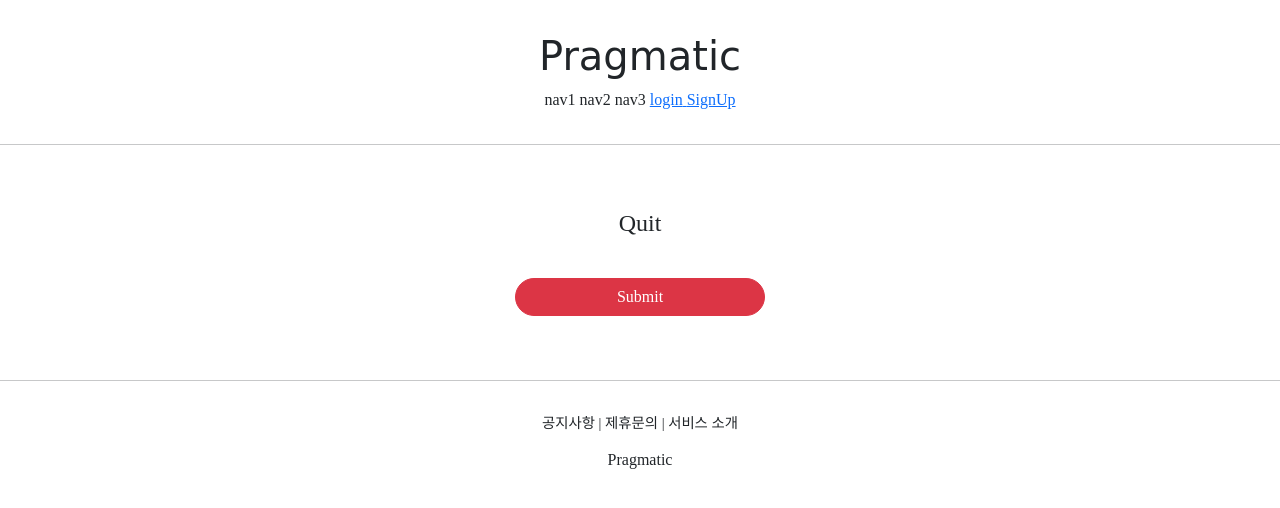
After one commit to ParkShinUng/pragmatic, a Django app: template accountapp/templates/accountapp/delete.html in a window 1280 px wide. The commit adds this page. Shown: the top 508 px of the page. Run offline with Django 3.2, Linux system fonts and the light colour scheme; the template is opened without the code that fills it, so the values that code supplies are empty; some libraries are stand-ins or nearby versions; some web fonts are replaced.

Commit message:
django course 26 commit

```diff
--- /dev/null
+++ b/accountapp/templates/accountapp/delete.html
@@ -0,0 +1,18 @@
+{% extends 'base.html' %}
+
+{% block content %}
+
+    <div style="text-align: center; max-width: 500px; margin: 4rem auto;">
+        <div class="mb-4">
+            <h4>Quit</h4>
+        </div>
+        <!-- accountapp 내부의 create Route 연결 : Routing 일원화 -->
+        <form action="{% url 'accountapp:delete' pk=user.pk %}" method="post">
+            <!-- POST 방식에는 반드시 csrf_token 작성 -->
+            {% csrf_token %}
+            <!-- View에서 작성한 AccountCreateView의 form을 그대로 생성 -->
+            <input type="submit" class="btn btn-danger rounded-pill col-6 mt-3">
+        </form>
+    </div>
+
+{% endblock %}
--- a/accountapp/templates/accountapp/detail.html
+++ b/accountapp/templates/accountapp/detail.html
@@ -18,6 +18,11 @@
                     Change Info
                 </p>
             </a>
+            <a href="{% url 'accountapp:delete' pk=user.pk %}">
+                <p>
+                    Quit
+                </p>
+            </a>
             {% endif %}
         </div>
     </div>
--- a/accountapp/urls.py
+++ b/accountapp/urls.py
@@ -1,7 +1,7 @@
 from django.contrib.auth.views import LoginView, LogoutView
 from django.urls import path
 
-from accountapp.views import hello_world, AccountCreateView, AccountDetailView, AccountUpdateView
+from accountapp.views import hello_world, AccountCreateView, AccountDetailView, AccountUpdateView, AccountDeleteView
 
 app_name = "accountapp"
 
@@ -14,4 +14,5 @@ urlpatterns = [
     path('create/', AccountCreateView.as_view(), name='create'),    # Class 호출 시 .as_view() 사용, 함수 호출 시 함수명만 사용
     path('detail/<int:pk>', AccountDetailView.as_view(), name='detail'),
     path('update/<int:pk>', AccountUpdateView.as_view(), name='update'),
+    path('delete/<int:pk>', AccountDeleteView.as_view(), name='delete'),
 ]
--- a/templates/header.html
+++ b/templates/header.html
@@ -10,6 +10,9 @@
         <a href="{% url 'accountapp:login' %}?next={{ request.path }}">
             <span>login</span>
         </a>
+        <a href="{% url 'accountapp:create' %}">
+            <span>SignUp</span>
+        </a>
         {% else %}
         <a href="{% url 'accountapp:detail' pk=user.pk %}">
             <span>MyPage</span>
```
Also changed, not shown: accountapp/views.py (+6 -1 lines).
